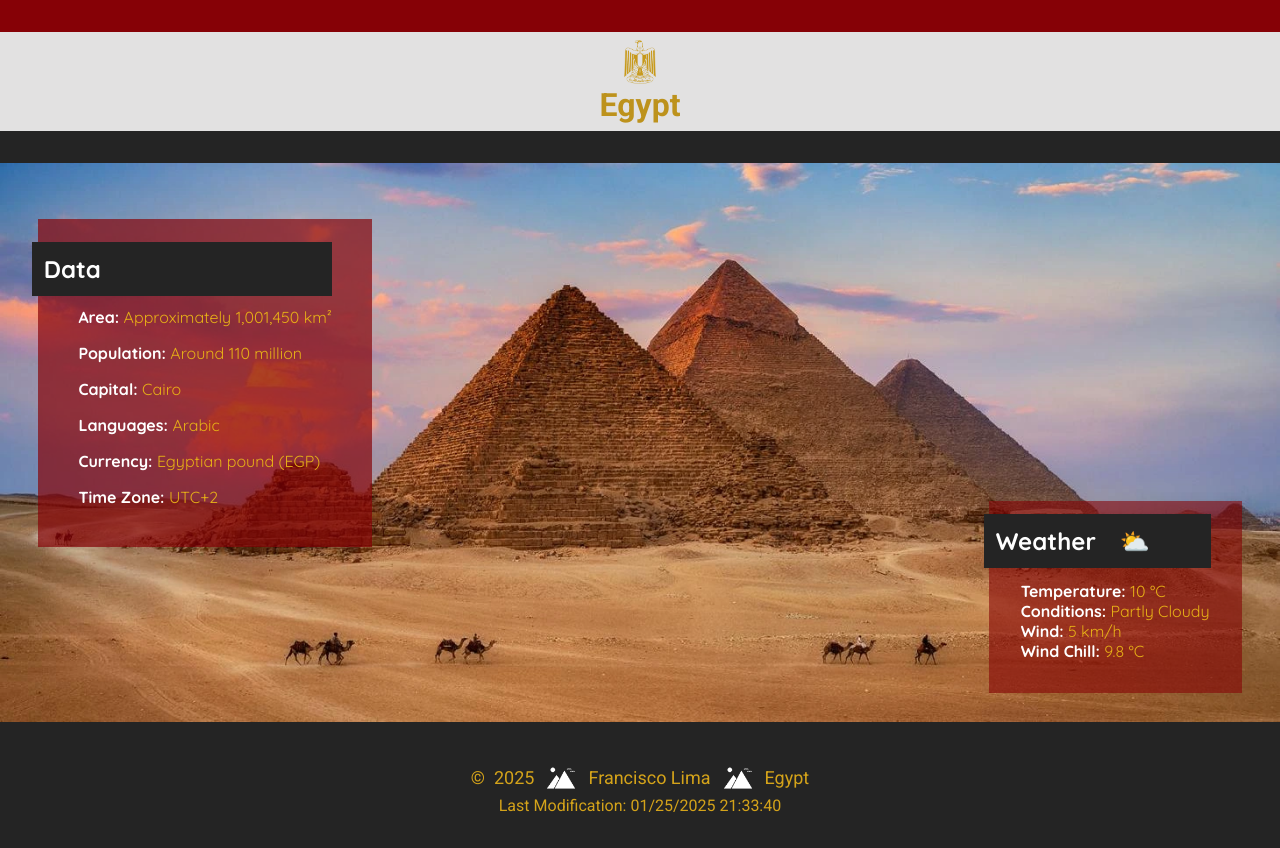
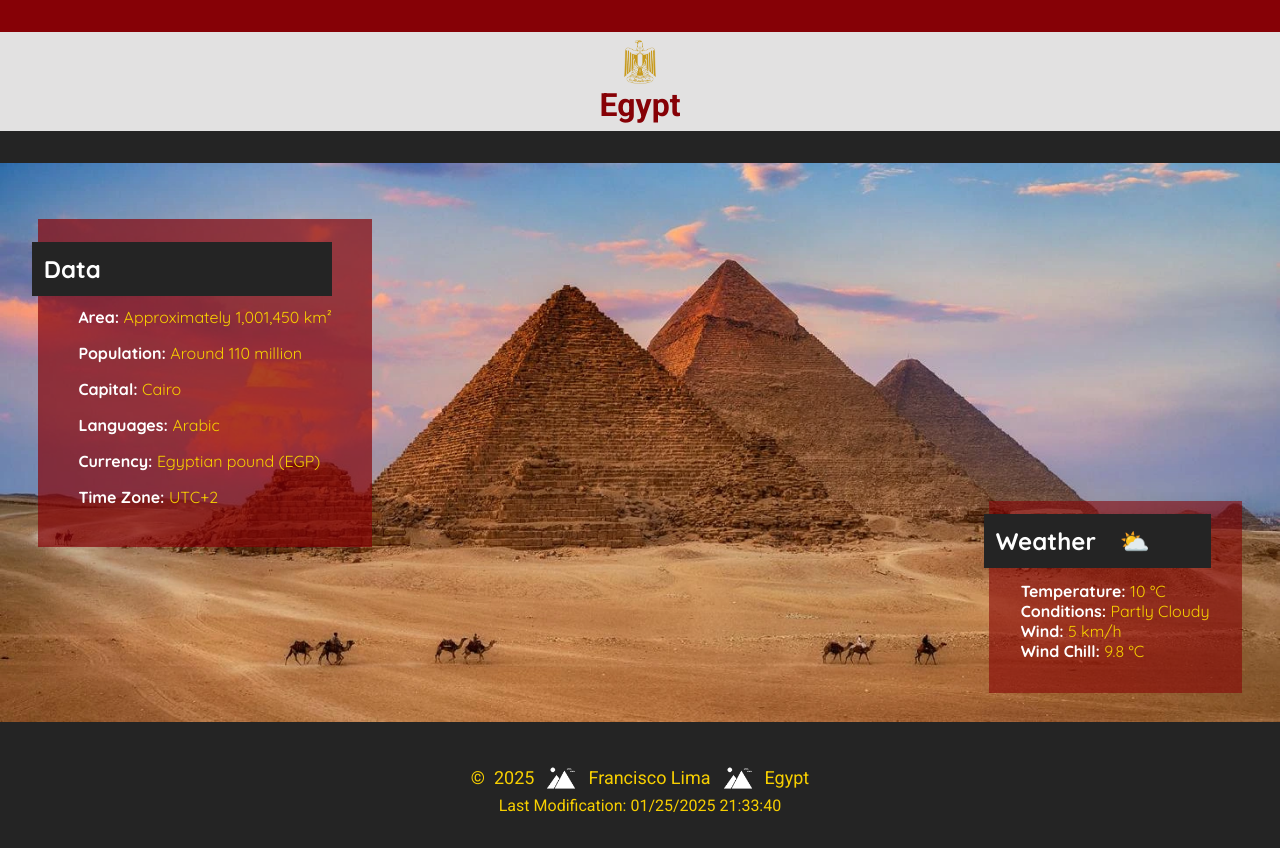
Before and after one commit to franciscolima-pro/wdd131, a plain HTML site: page place.html in a window 1280 px wide. Drawn offline with Linux system fonts and the light colour scheme; a web font is replaced by a local one.

Commit message:
adjusted

```diff
--- a/styles/place.css
+++ b/styles/place.css
@@ -16,7 +16,7 @@ h1{
     border-bottom: 1em solid #242424;
     padding: 0.2em;
     align-items: center;
-    color: #bd921c;
+    color: #860106;
     background-color: #e2e1e1;
     font-family: var(--primary-font);
 }
@@ -49,7 +49,7 @@ main section:nth-last-of-type(1){
 
 
 main section:nth-last-of-type(1) span{
-    color: #e6af17;
+    color: #F7CF00;
 }
 
 main section:nth-last-of-type(2){
@@ -67,7 +67,7 @@ main section:nth-last-of-type(2) p{
 }
 
 main section:nth-last-of-type(2) p span{
-    color: #e6af17;
+    color: #F7CF00;
 }
 
 main section div h2{
@@ -94,7 +94,7 @@ footer{
     gap: 0.5em;
     align-items:center;
     font-size: large;
-    color: #d4a31a;
+    color: #F7CF00;
   }
 
   footer #footer img{
@@ -102,7 +102,7 @@ footer{
   }
 
   footer #lastModified{
-    color: #d4a31a;
+    color: #F7CF00;
   }
 
   /* Media query */
```
